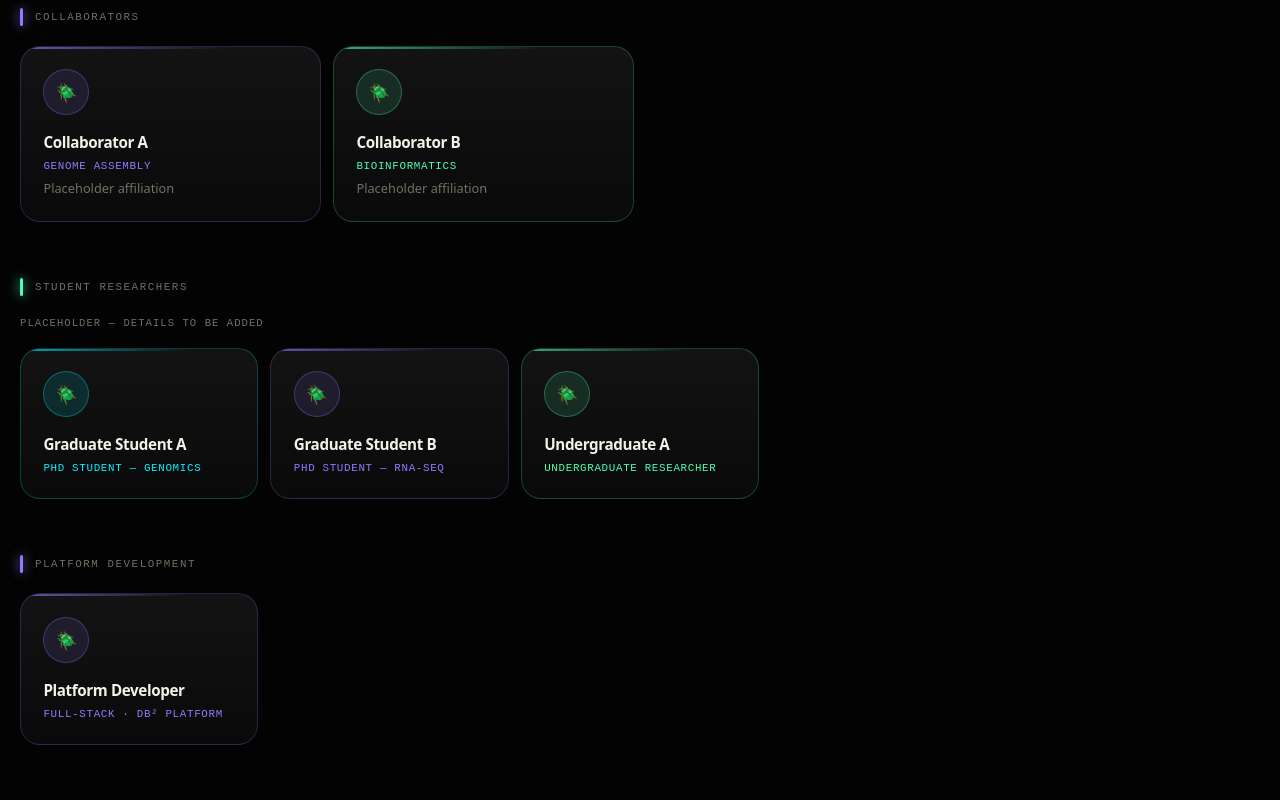
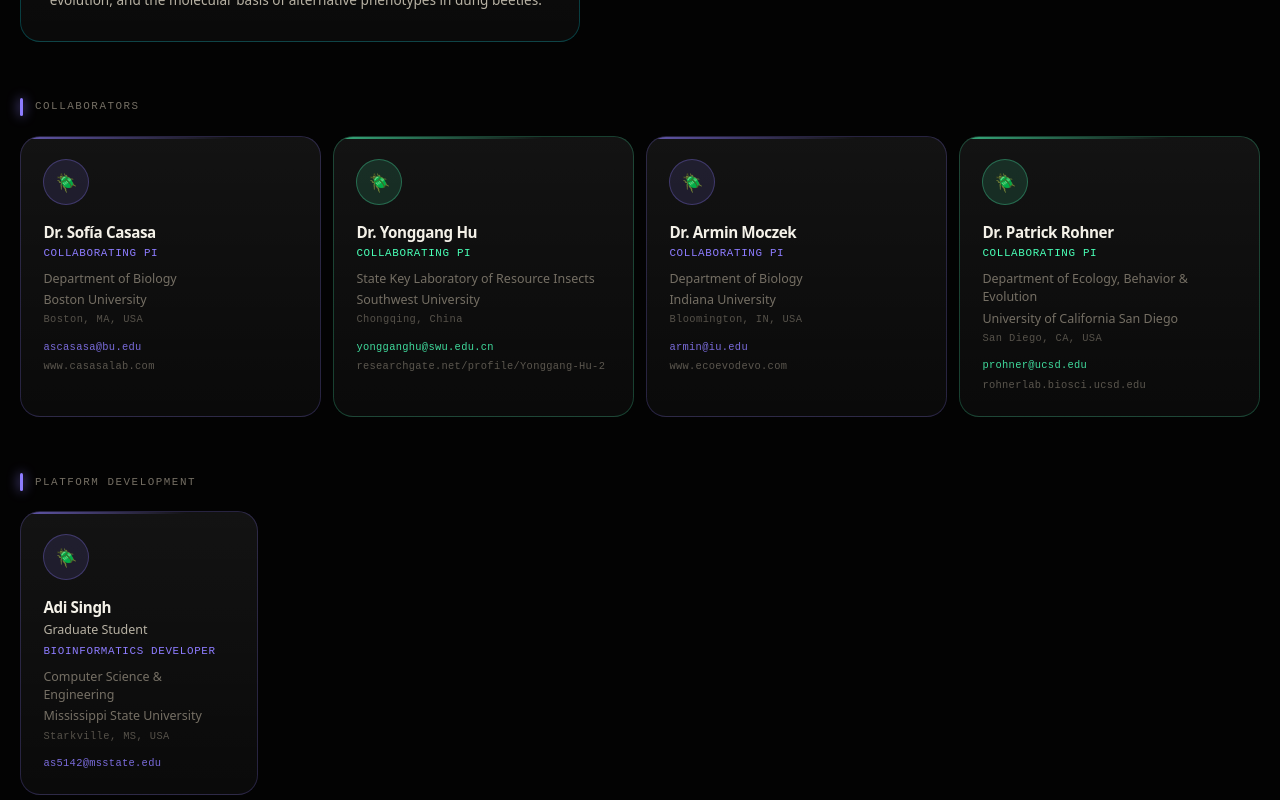
Before and after one commit to researchingadi/db2-platform, a Next.js app: page /people in a window 1280 px wide. Shown: the part 820-1620 px from the top of the page. Built offline with nearby package versions, Linux system fonts and the light colour scheme.

Commit message:
People inormation

```diff
--- a/app/people/page.tsx
+++ b/app/people/page.tsx
@@ -7,49 +7,61 @@
 };
 
 const PI = {
-  name: "Dr. Philip Davidson",
+  name: "Dr. Philip L. Davidson",
+  title: "Assistant Professor",
   role: "Principal Investigator",
-  affiliation: "Davidson Lab",
+  department: "Department of Biological Sciences",
+  institution: "Mississippi State University",
+  location: "Starkville, MS, USA",
+  website: "davidsonlab-msu.github.io",
   description:
     "Dr. Davidson leads the laboratory studying developmental plasticity, genome evolution, and the molecular basis of alternative phenotypes in dung beetles.",
   accent: "#00f0ff",
   accentRgb: "0,240,255",
 };
 
-/* Placeholder team members — not real people */
 const COLLABORATORS = [
   {
-    name: "Collaborator A",
-    role: "Genome Assembly",
-    affiliation: "Placeholder affiliation",
+    name: "Dr. Sofía Casasa",
+    role: "Collaborating PI",
+    department: "Department of Biology",
+    institution: "Boston University",
+    location: "Boston, MA, USA",
+    email: "ascasasa@bu.edu",
+    website: "www.casasalab.com",
     accent: "#8d7cff",
     accentRgb: "141,124,255",
   },
   {
-    name: "Collaborator B",
-    role: "Bioinformatics",
-    affiliation: "Placeholder affiliation",
+    name: "Dr. Yonggang Hu",
+    role: "Collaborating PI",
+    department: "State Key Laboratory of Resource Insects",
+    institution: "Southwest University",
+    location: "Chongqing, China",
+    email: "yongganghu@swu.edu.cn",
+    website: "researchgate.net/profile/Yonggang-Hu-2",
     accent: "#49ffb6",
     accentRgb: "73,255,182",
   },
-];
-
-const STUDENTS = [
   {
-    name: "Graduate Student A",
-    role: "PhD Student — Genomics",
-    accent: "#00f0ff",
-    accentRgb: "0,240,255",
-  },
-  {
-    name: "Graduate Student B",
-    role: "PhD Student — RNA-seq",
+    name: "Dr. Armin Moczek",
+    role: "Collaborating PI",
+    department: "Department of Biology",
+    institution: "Indiana University",
+    location: "Bloomington, IN, USA",
+    email: "armin@iu.edu",
+    website: "www.ecoevodevo.com",
     accent: "#8d7cff",
     accentRgb: "141,124,255",
   },
   {
-    name: "Undergraduate A",
-    role: "Undergraduate Researcher",
+    name: "Dr. Patrick Rohner",
+    role: "Collaborating PI",
+    department: "Department of Ecology, Behavior & Evolution",
+    institution: "University of California San Diego",
+    location: "San Diego, CA, USA",
+    email: "prohner@ucsd.edu",
+    website: "rohnerlab.biosci.ucsd.edu",
     accent: "#49ffb6",
     accentRgb: "73,255,182",
   },
@@ -57,8 +69,13 @@
 
 const DEVS = [
   {
-    name: "Platform Developer",
-    role: "Full-stack · DB² Platform",
+    name: "Adi Singh",
+    title: "Graduate Student",
+    role: "Bioinformatics Developer",
+    department: "Computer Science & Engineering",
+    institution: "Mississippi State University",
+    location: "Starkville, MS, USA",
+    email: "as5142@msstate.edu",
     accent: "#8d7cff",
     accentRgb: "141,124,255",
   },
@@ -66,16 +83,26 @@
 
 function PersonCard({
   name,
+  title,
   role,
-  affiliation,
+  department,
+  institution,
+  location,
+  email,
+  website,
   description,
   accent,
   accentRgb,
   large = false,
 }: {
   name: string;
+  title?: string;
   role: string;
-  affiliation?: string;
+  department?: string;
+  institution?: string;
+  location?: string;
+  email?: string;
+  website?: string;
   description?: string;
   accent: string;
   accentRgb: string;
@@ -129,12 +156,24 @@
           fontWeight: 700,
           fontSize: large ? "1.1rem" : "0.95rem",
           color: "var(--db-cream)",
-          margin: "0 0 0.25rem",
+          margin: "0 0 0.1rem",
           letterSpacing: "-0.025em",
         }}
       >
         {name}
       </h3>
+      {title && (
+        <div
+          style={{
+            fontFamily: "var(--font-sans)",
+            fontSize: "0.78rem",
+            color: "var(--db-stone)",
+            marginBottom: "0.25rem",
+          }}
+        >
+          {title}
+        </div>
+      )}
       <div
         style={{
           fontFamily: "var(--font-mono)",
@@ -142,21 +181,90 @@
           color: accent,
           letterSpacing: "0.06em",
           textTransform: "uppercase",
-          marginBottom: affiliation ? "0.3rem" : 0,
+          marginBottom: "0.5rem",
         }}
       >
         {role}
       </div>
-      {affiliation && (
+      {department && (
         <div
           style={{
             fontFamily: "var(--font-sans)",
-            fontSize: "0.8rem",
+            fontSize: "0.78rem",
             color: "var(--db-muted)",
+            marginBottom: "0.15rem",
+          }}
+        >
+          {department}
+        </div>
+      )}
+      {institution && (
+        <div
+          style={{
+            fontFamily: "var(--font-sans)",
+            fontSize: "0.78rem",
+            color: "var(--db-muted)",
+            marginBottom: "0.15rem",
+          }}
+        >
+          {institution}
+        </div>
+      )}
+      {location && (
+        <div
+          style={{
+            fontFamily: "var(--font-mono)",
+            fontSize: "0.65rem",
+            color: "var(--db-muted)",
+            letterSpacing: "0.04em",
+            opacity: 0.7,
+            marginBottom: "0.75rem",
+          }}
+        >
+          {location}
+        </div>
+      )}
+      {(email || website) && (
+        <div
+          style={{
+            display: "flex",
+            flexDirection: "column",
+            gap: "0.25rem",
             marginBottom: description ? "0.8rem" : 0,
           }}
         >
-          {affiliation}
+          {email && (
+            <a
+              href={`mailto:${email}`}
+              style={{
+                fontFamily: "var(--font-mono)",
+                fontSize: "0.65rem",
+                color: accent,
+                letterSpacing: "0.03em",
+                textDecoration: "none",
+                opacity: 0.85,
+              }}
+            >
+              {email}
+            </a>
+          )}
+          {website && (
+            <a
+              href={website.startsWith("http") ? website : `https://${website}`}
+              target="_blank"
+              rel="noopener noreferrer"
+              style={{
+                fontFamily: "var(--font-mono)",
+                fontSize: "0.65rem",
+                color: "var(--db-muted)",
+                letterSpacing: "0.03em",
+                textDecoration: "none",
+                opacity: 0.75,
+              }}
+            >
+              {website}
+            </a>
+          )}
         </div>
       )}
       {description && (
@@ -275,34 +383,6 @@
           </div>
         </AnimatedSection>
 
-        {/* Students */}
-        <AnimatedSection style={{ marginBottom: "3.5rem" }}>
-          <SectionLabel label="Student Researchers" accent="var(--db-green)" />
-          <p
-            style={{
-              fontFamily: "var(--font-mono)",
-              fontSize: "0.66rem",
-              color: "var(--db-muted)",
-              letterSpacing: "0.1em",
-              textTransform: "uppercase",
-              marginBottom: "1rem",
-            }}
-          >
-            Placeholder — details to be added
-          </p>
-          <div
-            style={{
-              display: "grid",
-              gridTemplateColumns: "repeat(auto-fill, minmax(220px, 1fr))",
-              gap: "0.75rem",
-            }}
-          >
-            {STUDENTS.map((s) => (
-              <PersonCard key={s.name} {...s} />
-            ))}
-          </div>
-        </AnimatedSection>
-
         {/* Developers */}
         <AnimatedSection>
           <SectionLabel label="Platform Development" accent="var(--db-violet)" />
```
